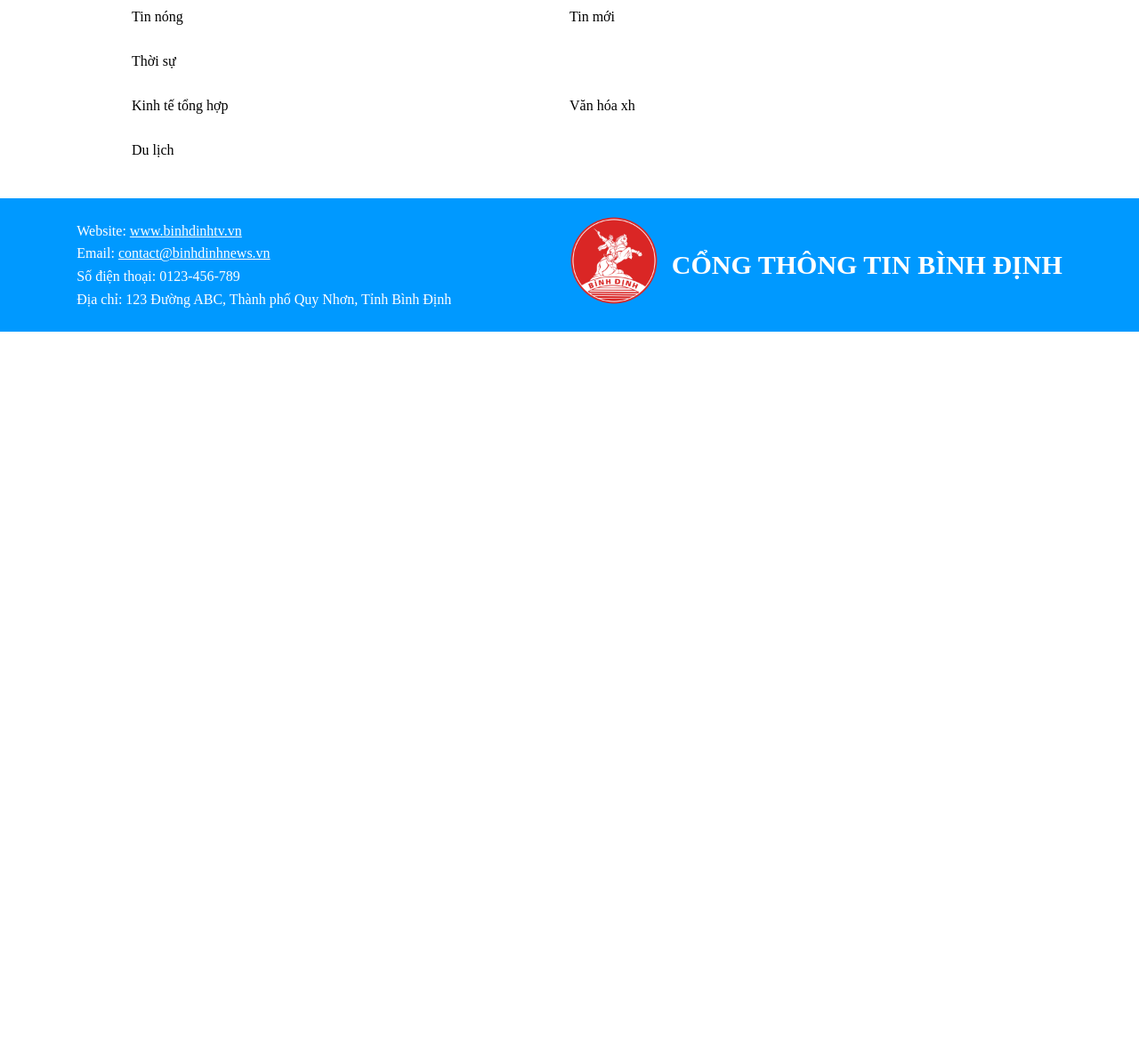
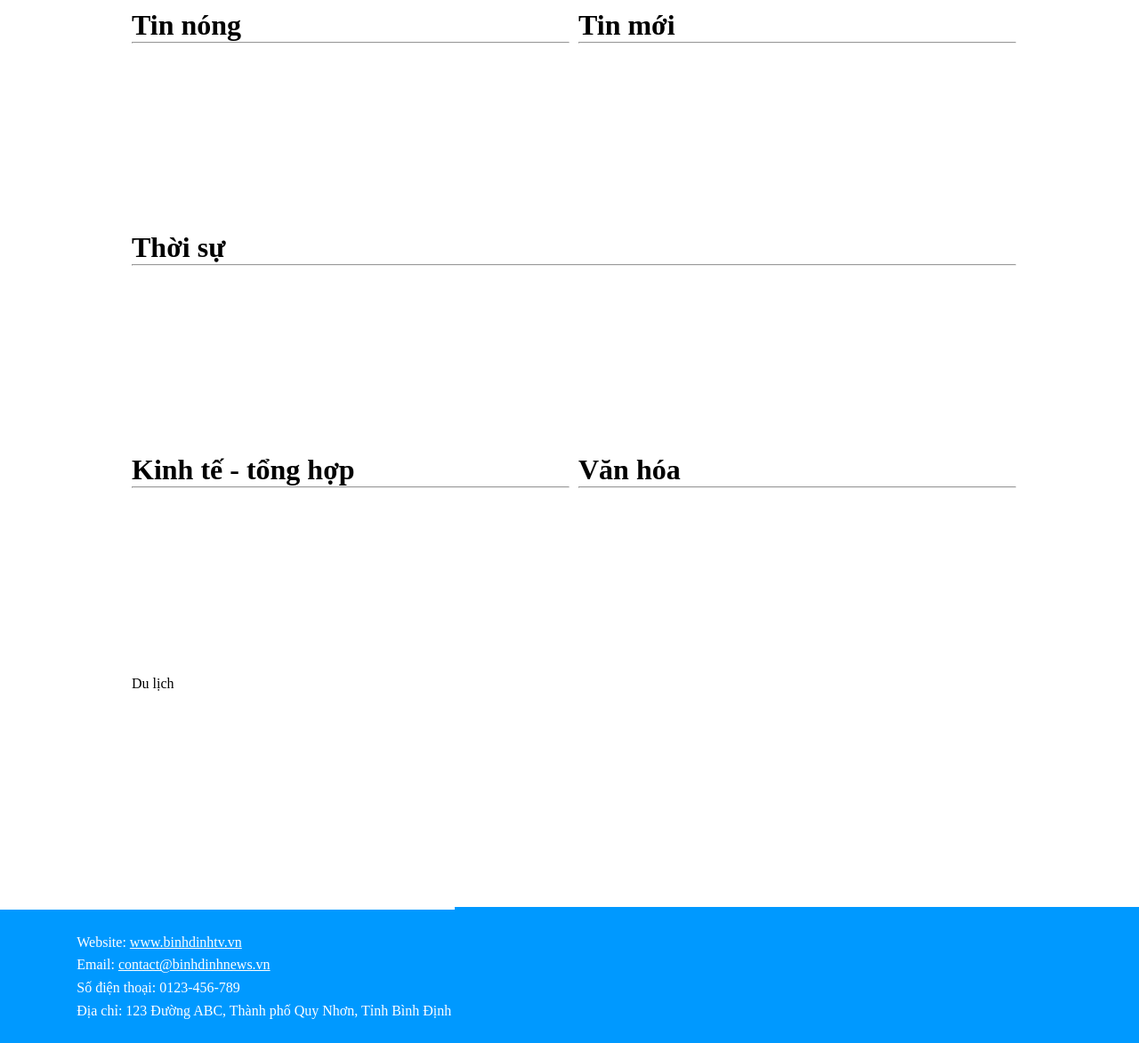
Before and after one commit to YangKlee/BinhDinhNews, a PHP site: page / in a window 1280 px wide. Shown: the part 178-1351 px from the top of the page at 89% size. Before the commit the page ends 551 px from the top, so only its background shows below. Run offline with PHP 8.4, Linux system fonts and the light colour scheme.

Commit message:
Cơm nước gì chưa người đẹp ?

```diff
--- a/page/HomePage.php
+++ b/page/HomePage.php
@@ -11,17 +11,34 @@
     <div class="homepage homepage-container">
         <div class="container__content">
             <div class="homepage hot-news">
-                <p>Tin nóng</p>
+                <h1>Tin nóng</h1>
+                <hr>
             </div>
             <div class="homepage current-news">
-                <p>Tin mới</p>
+                <h1>Tin mới</h1>
+                <hr>
             </div>
             <div class="homepage thoi-su">
-                <p>Thời sự</p>
+                <h1>Thời sự<h1>
+                <hr>
             </div>
-            <p>Kinh tế tổng hợp</p>
-            <p>Văn hóa xh</p>
-            <p>Du lịch</p>
+            <div class="homepage kinh-te">
+                <h1>Kinh tế - tổng hợp<h1>
+                <hr>
+            </div>
+
+
+            <div class="homepage van-hoa">
+                <h1>Văn hóa<h1>
+                <hr>
+            </div>
+            <div class="homepage van-hoa">
+                <p>Du lịch</p>
+            </div>
+
+
+
+
         </div>
     </div>
 </body>
--- a/page/src/HomePage-style.css
+++ b/page/src/HomePage-style.css
@@ -6,9 +6,15 @@
 }.homepage .container__content{
     display: grid;
     grid-template-columns: 50% 50%;
-    grid-template-rows: 50px 50px 50px 50px;
+    grid-template-rows: 250px 250px 250px 250px;
+    column-gap: 10px;
 }
 .homepage.thoi-su{
     grid-column-start: 1;
     grid-column-end: 3;
+    column-gap: 10px;
 }
+.homepage.du-lich{
+    grid-column-start: 1;
+    grid-column-end: 3;
+}
```
